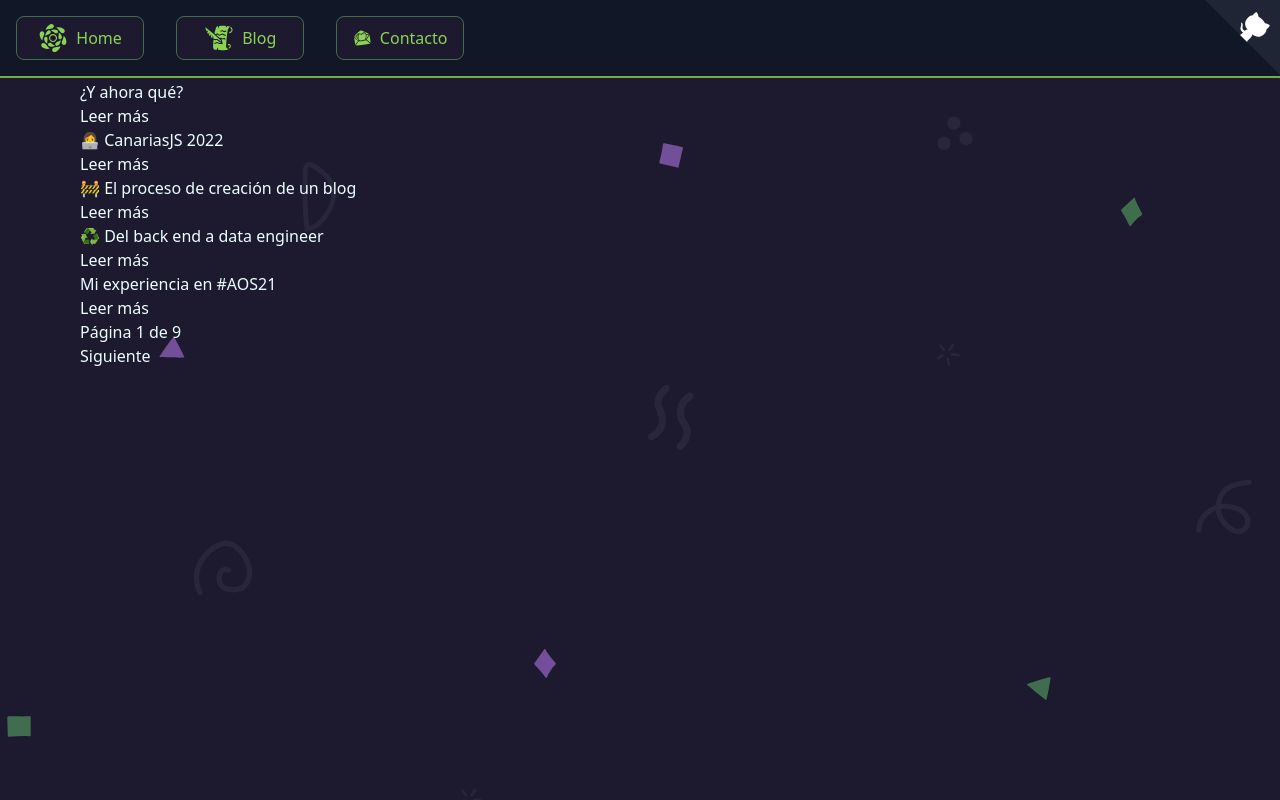
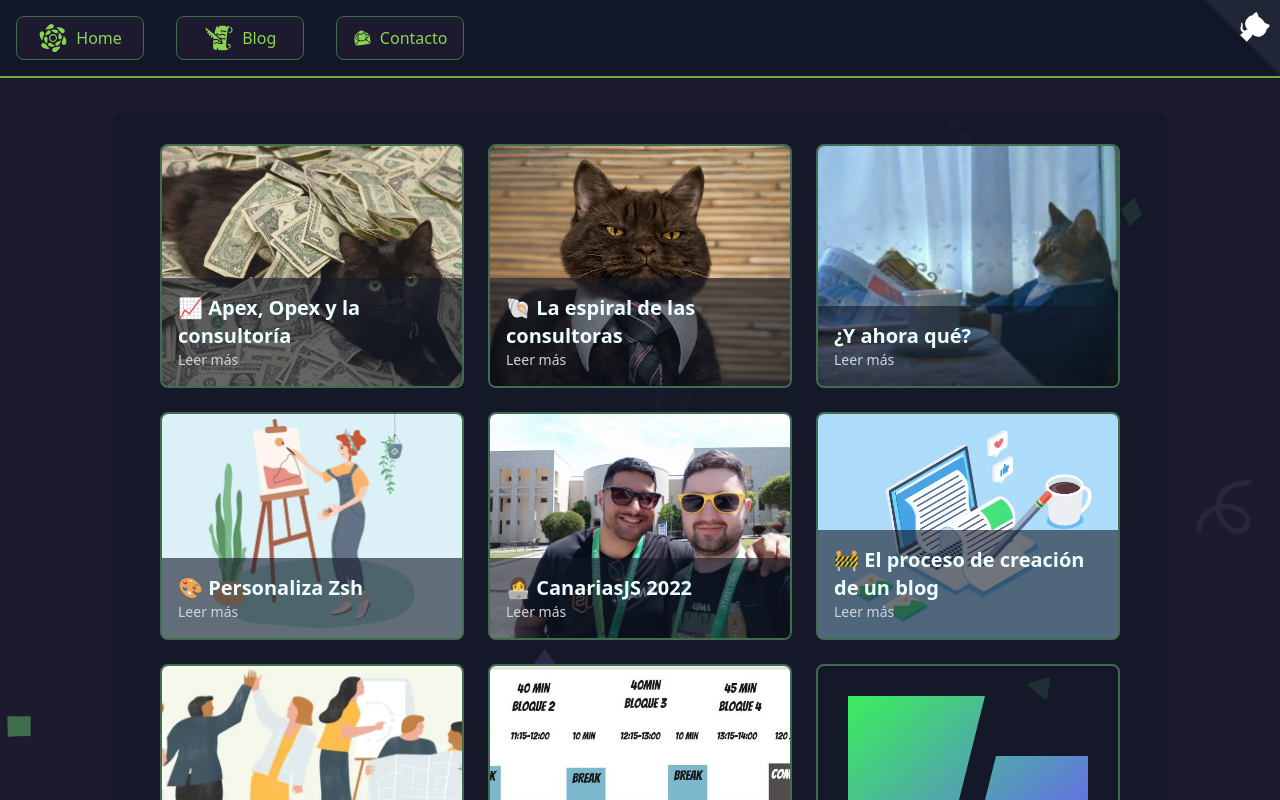
Before and after one commit to Wolfremium13/www.wolfremium.dev, a Next.js app: page /blog/page/1 in a window 1280 px wide. Shown: the top 800 px of the page. Built offline with nearby package versions, Linux system fonts and the light colour scheme.

Commit message:
✨ added layout for posts preview

```diff
--- /dev/null
+++ b/components/navigation/PostPreview.tsx
@@ -0,0 +1,23 @@
+import Link from "next/link";
+
+type PostPreviewProps = {
+  title: string;
+  slug: string;
+  preview: string;
+};
+
+const PostPreview: React.FC<PostPreviewProps> = ({ title, slug, preview }) => {
+  return (
+    <div className="border-2 border-darkGreen hover:border-lightGreen rounded-lg overflow-hidden hover:scale-105 transform transition-transform">
+      <Link href={`/blog/posts/${slug}`}>
+        <img src={preview} alt={title} className="w-full h-full object-cover" />
+        <div className="p-4 absolute bottom-0 bg-gray-900/60 w-full">
+          <h2 className="text-xl font-semibold">{title}</h2>
+          <p className="text-sm text-gray-300">Leer más</p>
+        </div>
+      </Link>
+    </div>
+  );
+};
+
+export { PostPreview };
--- a/pages/blog/page/[number].tsx
+++ b/pages/blog/page/[number].tsx
@@ -3,6 +3,8 @@ import path from "path";
 import matter from "gray-matter";
 import Link from "next/link";
 import { Layout } from "@/components/page/Layout";
+import { Card } from "@/components/page/Card";
+import { PostPreview } from "@/components/navigation/PostPreview";
 
 type Post = {
   title: string;
@@ -21,15 +23,17 @@ type BlogProps = {
 export default function Blog({ posts, page, totalPages }: BlogProps) {
   return (
     <Layout>
-      <div>
-        {posts.map((post) => (
-          <div key={post.slug}>
-            <h2>{post.title}</h2>
-            <Link href={`/blog/posts/${post.slug}`}>
-              <p>Leer más</p>
-            </Link>
-          </div>
-        ))}
+      <Card>
+        <div className="container mx-auto px-4 grid grid-cols-1 gap-6 sm:grid-cols-2 lg:grid-cols-3">
+          {posts.map((post) => (
+            <PostPreview
+              key={post.slug}
+              title={post.title}
+              slug={post.slug}
+              preview={post.preview}
+            />
+          ))}
+        </div>
 
         <div>
           {/* Botón "Anterior" */}
@@ -51,7 +55,7 @@ export default function Blog({ posts, page, totalPages }: BlogProps) {
             </Link>
           )}
         </div>
-      </div>
+      </Card>
     </Layout>
   );
 }
@@ -69,7 +73,7 @@ export const getServerSideProps = async (context: StaticPropsContext) => {
     .filter((fn) => fn.endsWith(".mdx"))
     .sort();
 
-  const POSTS_PER_PAGE = 5;
+  const POSTS_PER_PAGE = 9;
   const totalPages = Math.ceil(filenames.length / POSTS_PER_PAGE);
   const currentPage = context.params?.number
     ? parseInt(context.params.number, 10)
```
